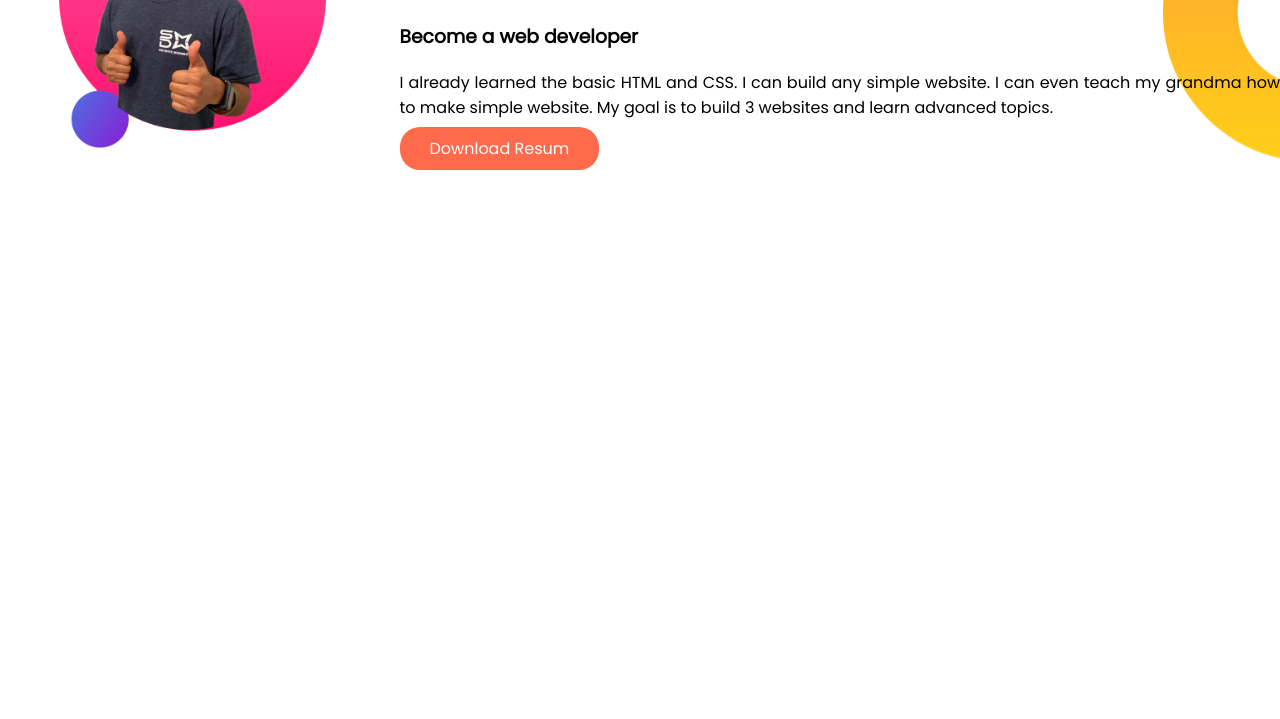
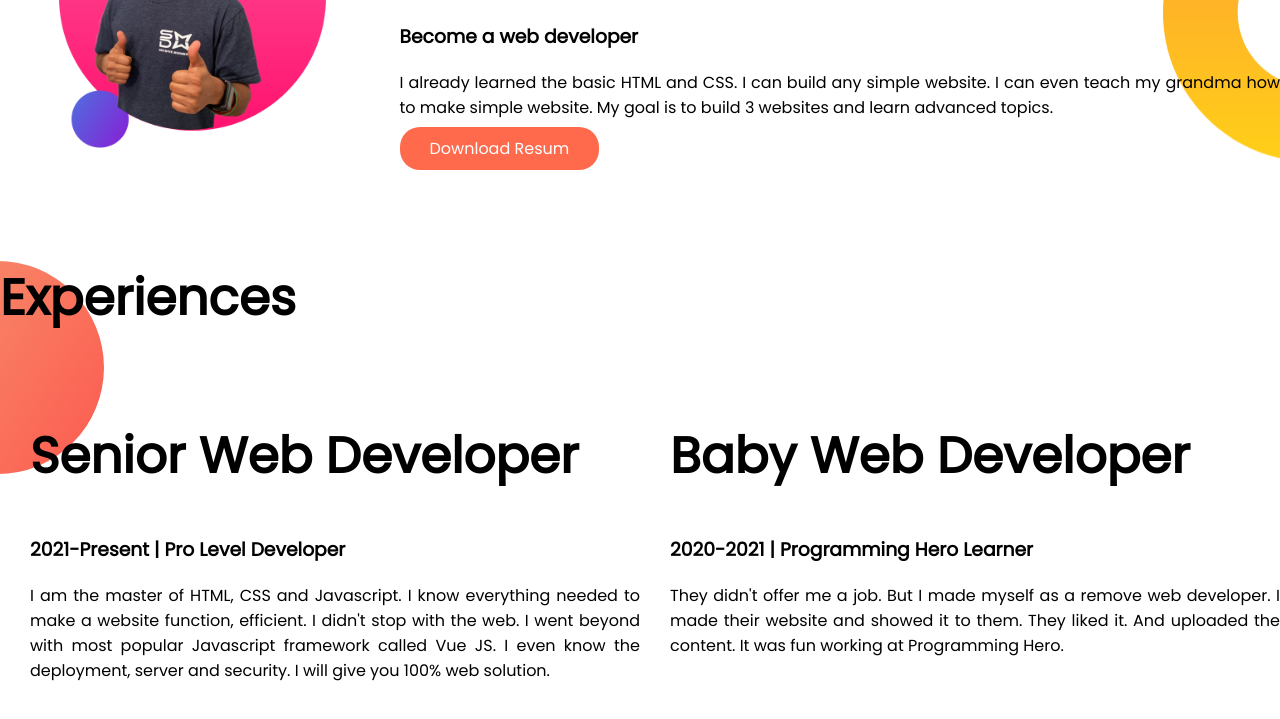
Before and after one commit to saifulhaque015/dev-port, a plain HTML site: page index.html in a window 1280 px wide. Shown: the part 774-1493 px from the top of the page. Before the commit the page ends 1035 px from the top, so only its background shows below. Drawn offline with Linux system fonts and the light colour scheme.

Commit message:
exp area updating

```diff
--- a/css/style.css
+++ b/css/style.css
@@ -15,7 +15,7 @@ p {
     color: #FFA500;
 }
 
-section {
+.flexible-container {
     display: flex;
     margin-bottom: 100px;
 }
@@ -48,3 +48,8 @@ section {
     background-repeat: no-repeat;
     background-position: right;
 }
+
+.experience-area {
+    background-image: url(/images/exp-bg.png);
+    background-repeat: no-repeat;
+}
--- a/index.html
+++ b/index.html
@@ -15,7 +15,7 @@
 </head>
 
 <body>
-    <section class="top-corner">
+    <section class="top-corner flexible-container">
         <div class="top-banner">
             <h1>Welcome To</h1>
             <h1><span class="top-orange">Saiful Haque's</span> Web World</h1>
@@ -35,7 +35,7 @@
         </div>
     </section>
 
-    <section class="dream-big">
+    <section class="dream-big flexible-container">
         <div class="top-banner">
             <img src="images/jhankar2.png" alt="">
         </div>
@@ -51,6 +51,38 @@
                 Resum</a>
         </div>
     </section>
+
+    <section class="experience-area">
+        <h1>Experiences</h1>
+        <div class="flexible-container">
+            <div class="top-banner">
+                <h1>Senior Web Developer</h1>
+                <h3>2021-Present | Pro Level Developer
+                </h3>
+                <p>
+                    I am the master of HTML, CSS and Javascript. I know everything needed to make a website function,
+                    efficient. I didn't
+                    stop with the web. I went beyond with most popular Javascript framework called Vue JS. I even know
+                    the
+                    deployment,
+                    server and security. I will give you 100% web solution.
+
+                </p>
+            </div>
+            <div class="top-banner">
+                <h1>Baby Web Developer</h1>
+                <h3>2020-2021 | Programming Hero Learner
+                </h3>
+                <p>
+                    They didn't offer me a job. But I made myself as a remove web developer. I made their website and
+                    showed
+                    it to them.
+                    They liked it. And uploaded the content. It was fun working at Programming Hero.
+
+                </p>
+            </div>
+        </div>
+    </section>
 </body>
 
 </html>
```
